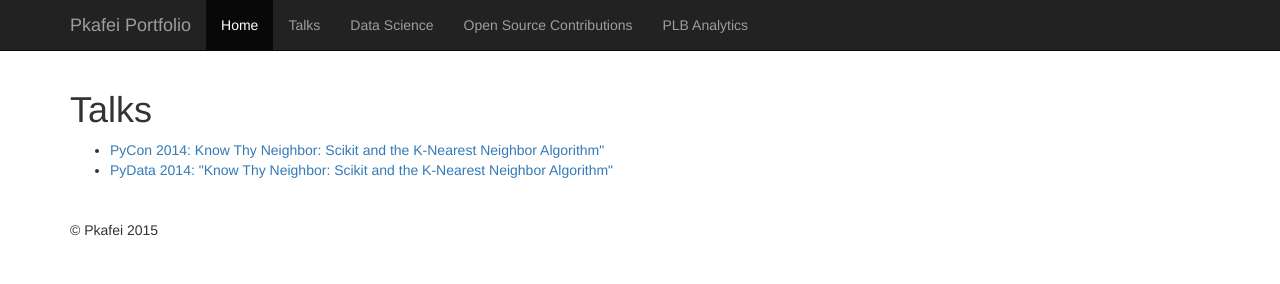
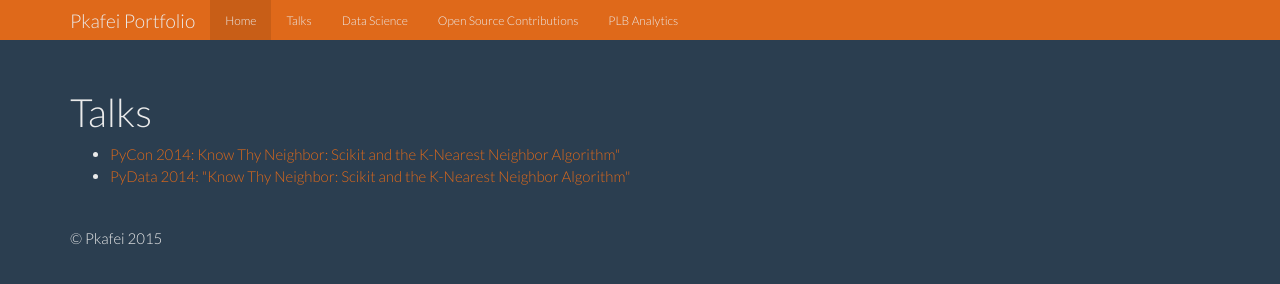
Before and after one commit to pkafei/pkafei_portfolio, a website: page views/talks.html in a window 1280 px wide. Drawn offline with nearby package versions, Linux system fonts and the light colour scheme.

Commit message:
Altered to orange blue theme

```diff
--- a/views/talks.html
+++ b/views/talks.html
@@ -15,6 +15,9 @@
 
     <!-- Custom styles for this template -->
     <link href="./css/offcanvas.css" rel="stylesheet">
+    <link href="./css/superhero.css" rel="stylesheet">
+
+
 
 </head>
 
```
